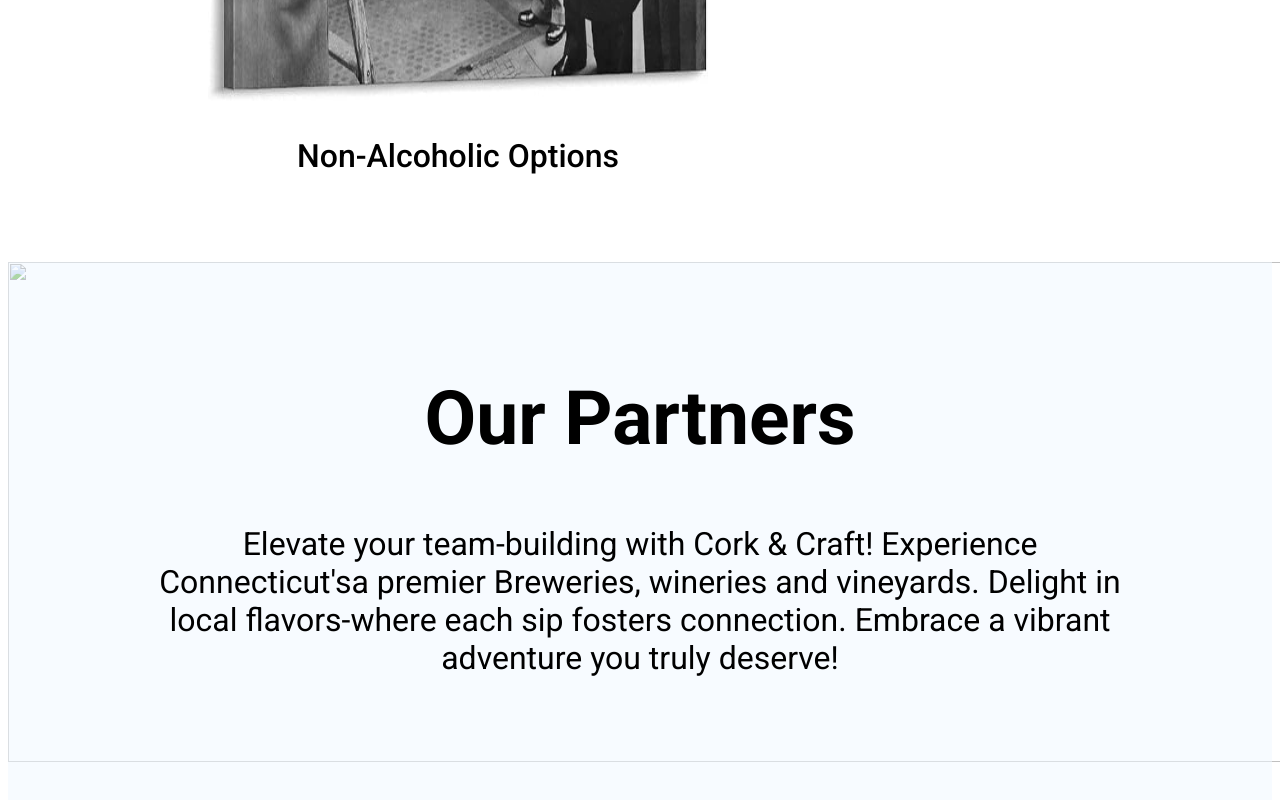
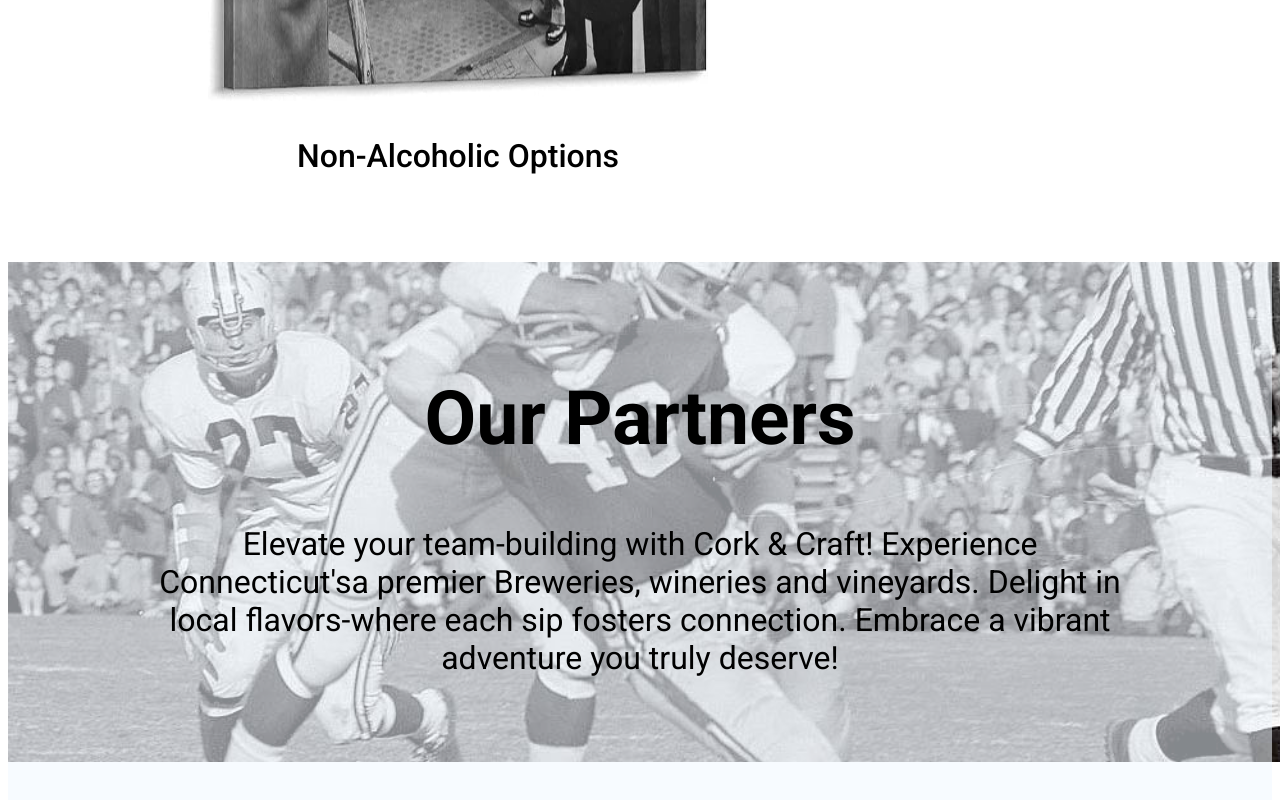
Before and after one commit to ziyadsyed/CorkandCraft, a plain HTML site: page index.html in a window 1280 px wide. Shown: the part 3516-4316 px from the top of the page. Drawn offline with Linux system fonts and the light colour scheme.

Commit message:
Update index.html

```diff
--- a/index.html
+++ b/index.html
@@ -59,7 +59,7 @@
 </div>
 </div>
 <div class="partners">
-    <img src="images/yalefootball.jpeg" alt="">
+    <img src="yalefootball.jpeg" alt="">
      <div class="partner-text">
         <h2>Our Partners</h2>
         Elevate your team-building with Cork & Craft! Experience Connecticut'sa premier Breweries, wineries and vineyards.
```
